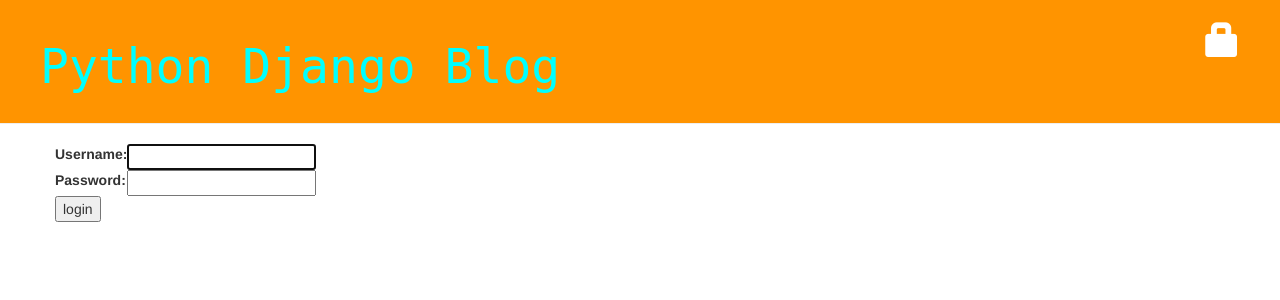
After one commit to digideskio/python-django, a Django app: page /accounts/login/ in a window 1280 px wide. The commit adds this page. Shown: the top 300 px of the page. Run offline with Django 3.2, Linux system fonts and the light colour scheme; some libraries are stand-ins or nearby versions.

Commit message:
adding Django authentication to templates

```diff
--- a/blog/templates/blog/base.html
+++ b/blog/templates/blog/base.html
@@ -23,8 +23,15 @@
 <body>
 
 	<div class="page-header">
-		<a href="{% url "blog.views.post_new" %}" class="top-menu"><span class="glyphicon glyphicon-plus"></span></a>
-		<h1><a href="/">Python Django Blog</a></h1>
+
+		{% if user.is_authenticated %}
+			<a href="{% url "blog.views.post_new" %}" class="top-menu"><span class="glyphicon glyphicon-plus"></span></a>
+			<p class="top-menu">Hello {{ user.username }}<small>(<a href="{% url 'django.contrib.auth.views.logout' %}">Log out</a>)</small>
+		{% else %}
+			<a href="{% url 'django.contrib.auth.views.login' %}" class="top-menu"><span class="glyphicon glyphicon-lock"></span></a>
+		{% endif %}
+			<h1><a href="{% url 'blog.views.post_list' %}">Python Django Blog</a></h1>
+
 	</div>
 
 		<div class="content container">
--- a/blog/templates/blog/post_list.html
+++ b/blog/templates/blog/post_list.html
@@ -4,7 +4,7 @@
 
 {% block content %}
 
-	{% if posts.list  %}
+	{% if posts %}
 		{% for post in posts %}
 			<div class="post">
 				<h2><a href="{% url 'blog.views.post_detail' pk=post.pk %}">{{ post.title }}</a></h2>
--- /dev/null
+++ b/blog/templates/registration/login.html
@@ -0,0 +1,27 @@
+{% extends "blog/base.html" %}
+
+{% block content %}
+
+	{% if form.errors %}
+		<p>Your username and password did not match.  Please try again.</p>
+	{% endif %}
+
+	<form method="POST" action="{% url 'django.contrib.auth.views.login' %}">
+		{% csrf_token %}
+
+		<table>
+			<tr>
+				<td>{{ form.username.label_tag }}</td>
+				<td>{{ form.username }}</td>
+			</tr>
+			<tr>
+				<td>{{ form.password.label_tag }}</td>
+				<td>{{ form.password }}</td>
+			</tr>
+		</table>
+
+		<input type="submit" value="login">
+		<input type="hidden" name="next" value="{{ next }}" />
+
+	</form>
+{% endblock %}
--- a/demosite/local_settings.py
+++ b/demosite/local_settings.py
@@ -12,6 +12,7 @@
 
 # Build paths inside the project like this: os.path.join(BASE_DIR, ...)
 import os
+import dj_database_url
 
 BASE_DIR = os.path.dirname(os.path.dirname(__file__))
 
@@ -20,7 +21,7 @@
 # See https://docs.djangoproject.com/en/1.8/howto/deployment/checklist/
 
 # SECURITY WARNING: keep the secret key used in production secret!
-#SECRET_KEY = '@)pilb0f5c@ffhlz(h7n(%yqy=4js&fu68v6*x9#!k_845-(vi'
+SECRET_KEY = '@)pilb0f5c@ffhlz(h7n(%yqy=4js&fu68v6*x9#!k_845-(vi'
 
 
 
--- a/demosite/urls.py
+++ b/demosite/urls.py
@@ -1,4 +1,4 @@
-from django.conf.urls import include, url
+from django.conf.urls import include, url, patterns
 from django.contrib import admin
 
 '''
@@ -20,6 +20,8 @@
 
 
     url(r'^admin/', include(admin.site.urls)),
+    url(r'^accounts/login/$', 'django.contrib.auth.views.login'),
+    url(r'^accounts/logout/$', 'django.contrib.auth.views.logout', {'next_page': '/'}),
     url(r'', include('blog.urls')),
 ]
 
```
Also changed, not shown: blog/views.py (+4 -3 lines), demosite/settings.py (+6 -6 lines).
